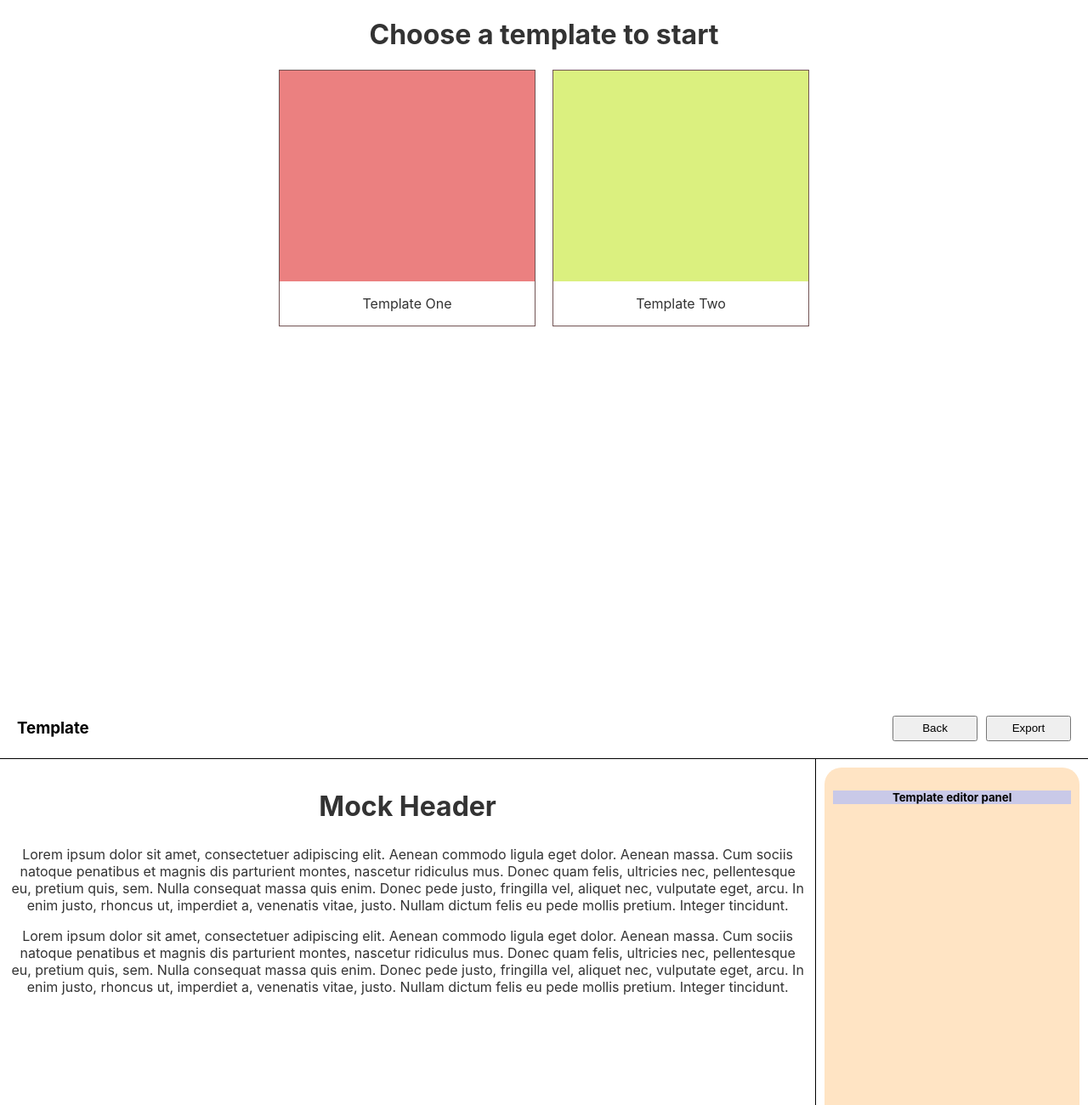
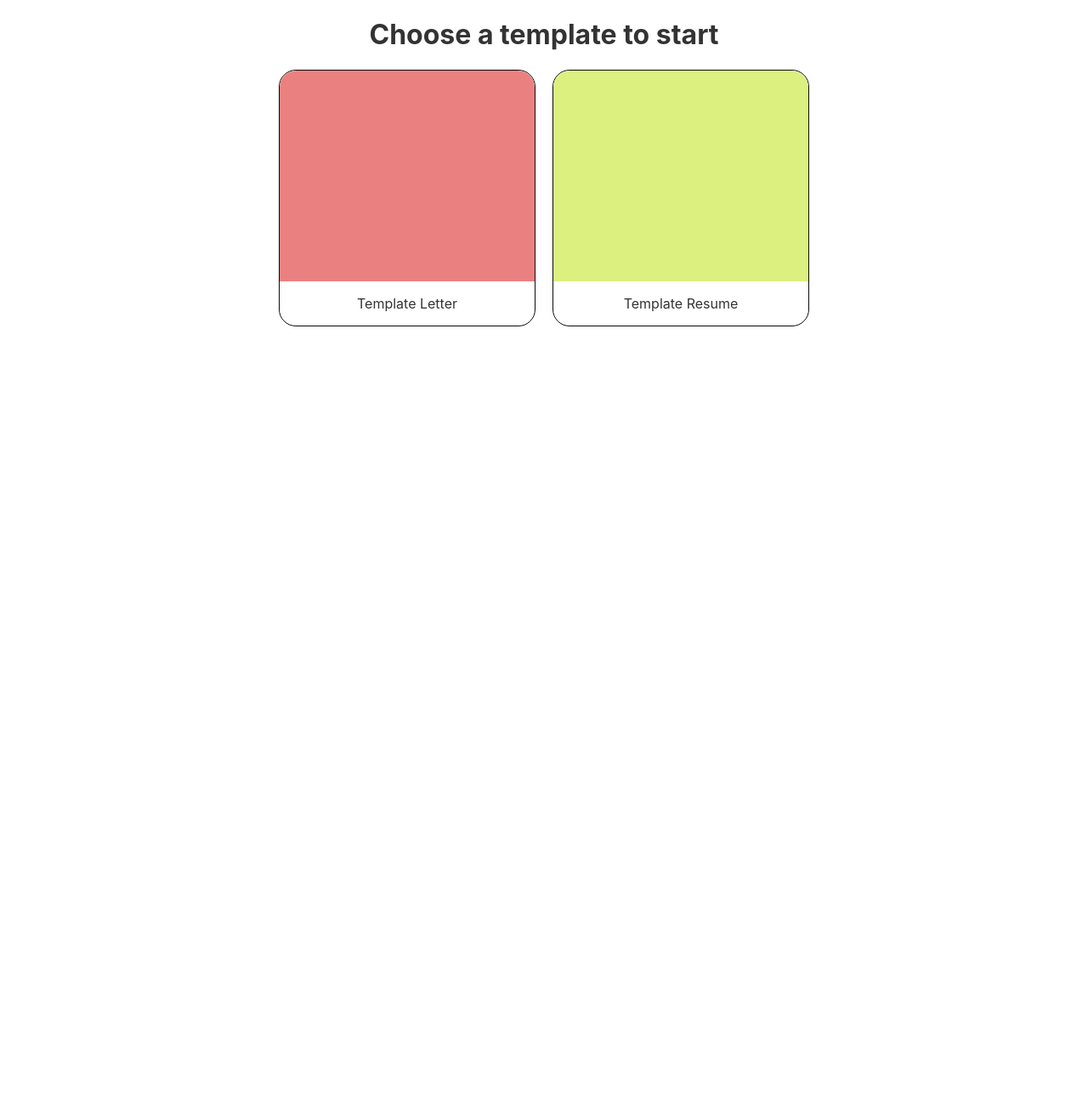
Before and after one commit to ValoQuang/flodesk-template, a React (Create React App) app: page / in a window 1280 px wide. Shown: the top 1300 px of the page at 85% size. After the commit the page ends 821 px from the top, so only its background shows below. Built offline with nearby package versions, Linux system fonts and the light colour scheme.

Commit message:
feat: add useContext, created context provider and functions

```diff
--- a/src/App.tsx
+++ b/src/App.tsx
@@ -1,13 +1,14 @@
 import "./App.css";
-import TemplateBuilder from "./pages/TemplateBuilder";
+import { TemplateProvider } from "./AppContextProvider";
 import TemplateSelector from "./pages/TemplateSelector";
 
 function App() {
   return (
-    <div className="App">
-      <TemplateSelector />
-      <TemplateBuilder />
-    </div>
+    <TemplateProvider>
+      <div className="App">
+        <TemplateSelector />
+      </div>
+    </TemplateProvider>
   );
 }
 
--- /dev/null
+++ b/src/AppContextProvider.tsx
@@ -0,0 +1,82 @@
+import { createContext, useContext, useState, ReactNode } from "react";
+import { ElementSettings, Template, TemplateContextType } from "./types";
+
+export const defaultValue: TemplateContextType = {
+  template: {
+    id: "",
+    title: "",
+    backgroundColor: "",
+    contentWidth: "",
+    headingSettings: {
+      fontSize: "",
+      fontWeight: "",
+      color: "",
+      content: "",
+    },
+    paragraphSettings: {
+      fontSize: "",
+      color: "",
+      content: "",
+    },
+  },
+  setTemplate: () => {},
+  updateHeadingSettings: () => {},
+  updateParagraphSettings: () => {},
+};
+
+const TemplateContext = createContext<TemplateContextType>(defaultValue);
+
+export const useTemplateContext = () => useContext(TemplateContext);
+
+export const TemplateProvider = ({ children }: { children: ReactNode }) => {
+  const [template, setTemplate] = useState<Template | null>(null);
+
+  const updateBackgroundColor = (newBackgroundColor: string) => {
+    if (template) {
+      setTemplate((prevTemplate) => ({
+        ...prevTemplate!,
+        backgroundColor: newBackgroundColor,
+      }));
+    }
+  };
+
+  const updateHeadingSettings = (newHeadingSettings: ElementSettings) => {
+    if (template) {
+      setTemplate((prevTemplate) => ({
+        ...prevTemplate!,
+        headingSettings: {
+          ...prevTemplate!.headingSettings,
+          ...newHeadingSettings,
+        },
+      }));
+    }
+  };
+
+  const updateParagraphSettings = (newParagraphSettings: ElementSettings) => {
+    if (template) {
+      setTemplate((prevTemplate) => ({
+        ...prevTemplate!,
+        paragraphSettings: {
+          ...prevTemplate!.paragraphSettings,
+          ...newParagraphSettings,
+        },
+      }));
+    }
+  };
+
+  return (
+    <TemplateContext.Provider
+      value={
+        {
+          template,
+          setTemplate,
+          updateHeadingSettings,
+          updateParagraphSettings,
+          updateBackgroundColor,
+        } as any
+      }
+    >
+      {children}
+    </TemplateContext.Provider>
+  );
+};
--- a/src/components/Navbar/Navbar.css
+++ b/src/components/Navbar/Navbar.css
@@ -19,4 +19,6 @@
 .navbar-button {
   width: 100px;
   height: 30px;
+  cursor: pointer;
+  border-radius: 5px;
 }
--- a/src/components/Navbar/Navbar.tsx
+++ b/src/components/Navbar/Navbar.tsx
@@ -1,8 +1,13 @@
-import React from "react";
+import { SetStateAction } from "react";
 import "./Navbar.css";
+import { useTemplateContext } from "../../AppContextProvider";
+import { Template } from "../../types";
 
 const Navbar = () => {
-  const handleBackToTemplateSelector = () => {};
+  const { setTemplate } = useTemplateContext();
+  const handleBackToTemplateSelector = () => {
+    setTemplate(null as unknown as SetStateAction<Template>);
+  };
 
   const handleExportStaticPage = () => {};
 
@@ -12,7 +17,7 @@ const Navbar = () => {
         <h3>Template</h3>
         <section>
           {" "}
-          <button className="navbar-button">Back</button>
+          <button className="navbar-button" onClick={handleBackToTemplateSelector}>Back</button>
           <button className="navbar-button">Export</button>
         </section>
       </div>
--- a/src/components/Preview/Preview.tsx
+++ b/src/components/Preview/Preview.tsx
@@ -1,71 +1,26 @@
 import React from "react";
 import "./Preview.css";
+import { useTemplateContext } from "../../AppContextProvider";
+import TemplateLetter from "../../templateList/TemplateLetter";
+import TemplateResume from "../../templateList/TemplateResume";
 
 const Preview = () => {
+  const { template } = useTemplateContext();
   const [selectEl, setSelectEl] = React.useState<string | null>(null);
 
   const handleSelectElement = (id: string) => {
     setSelectEl(id);
   };
 
-  return (
-    <div className="templateDisplay">
-      <div
-        style={{
-          width: "100%",
-          borderRadius: "20px",
-        }}
-      >
-        <h1
-          style={{
-            backgroundColor:
-              selectEl === "template-header" ? "bisque" : "transparent",
-            transition: "background-color 0.3s ease",
-          }}
-          onClick={() => handleSelectElement("template-header")}
-        >
-          Mock Header
-        </h1>
+  const renderTemplate = () => {
+    if (template?.id === "letter") {
+      return <TemplateLetter />;
+    } else {
+      return <TemplateResume />;
+    }
+  };
 
-        <p
-          style={{
-            backgroundColor:
-              selectEl === "template-paragraph" ? "bisque" : "transparent",
-            transition: "background-color 0.3s ease",
-          }}
-          onClick={() => handleSelectElement("template-paragraph")}
-        >
-          Lorem ipsum dolor sit amet, consectetuer adipiscing elit. Aenean
-          commodo ligula eget dolor. Aenean massa. Cum sociis natoque penatibus
-          et magnis dis parturient montes, nascetur ridiculus mus. Donec quam
-          felis, ultricies nec, pellentesque eu, pretium quis, sem. Nulla
-          consequat massa quis enim. Donec pede justo, fringilla vel, aliquet
-          nec, vulputate eget, arcu. In enim justo, rhoncus ut, imperdiet a,
-          venenatis vitae, justo. Nullam dictum felis eu pede mollis pretium.
-          Integer tincidunt.
-        </p>
-
-        <p
-          style={{
-            backgroundColor:
-              selectEl === "template-paragraph-2" ? "bisque" : "transparent",
-            transition: "background-color 0.3s ease",
-          }}
-          onClick={() => handleSelectElement("template-paragraph-2")}
-        >
-          Lorem ipsum dolor sit amet, consectetuer adipiscing elit. Aenean
-          commodo ligula eget dolor. Aenean massa. Cum sociis natoque penatibus
-          et magnis dis parturient montes, nascetur ridiculus mus. Donec quam
-          felis, ultricies nec, pellentesque eu, pretium quis, sem. Nulla
-          consequat massa quis enim. Donec pede justo, fringilla vel, aliquet
-          nec, vulputate eget, arcu. In enim justo, rhoncus ut, imperdiet a,
-          venenatis vitae, justo. Nullam dictum felis eu pede mollis pretium.
-          Integer tincidunt.
-        </p>
-        {selectEl}
-      </div>
-    </div>
-  );
+  return <>{renderTemplate()}</>;
 };
 
 export default Preview;
--- a/src/mockData/index.tsx
+++ b/src/mockData/index.tsx
@@ -2,8 +2,8 @@ import { Template } from "../types";
 
 const mockTemplates: Template[] = [
   {
-    id: '1',
-    title: "Template One",
+    id: 'letter',
+    title: "Template Letter",
     backgroundColor: "#eb8080",
     contentWidth: "80%",
     headingSettings: {
@@ -19,8 +19,8 @@ const mockTemplates: Template[] = [
     },
   },
   {
-    id: '2',
-    title: "Template Two",
+    id: 'resume',
+    title: "Template Resume",
     backgroundColor: "#dbf07f",
     contentWidth: "70%",
     headingSettings: {
--- a/src/pages/TemplateSelector.css
+++ b/src/pages/TemplateSelector.css
@@ -15,13 +15,16 @@
   opacity: 1;
   display: flex;
   flex-direction: column;
-  border: 1px solid rgb(114, 83, 83);
+  border: 0.5px solid rgb(10, 10, 10);
   cursor: pointer;
-  transition: transform 0.3s ease;
+  transition: transform 0.5s ease;
+  border-radius: 20px;
 }
 
 .templateSelector-box section {
   flex-grow: 1;
+  overflow: hidden;
+  border-radius: 20px 20px 0px 0px;
 }
 
 .templateSelector-box:hover {
--- a/src/pages/TemplateSelector.tsx
+++ b/src/pages/TemplateSelector.tsx
@@ -1,27 +1,46 @@
+import { ReactNode, lazy } from "react";
+import { useTemplateContext } from "../AppContextProvider";
 import { mockTemplates } from "../mockData/index";
 import { Template } from "../types";
 import "./TemplateSelector.css";
 
+const TemplateBuilder = lazy(() => import("./TemplateBuilder"));
+
 const TemplateSelector: React.FC = () => {
-  const handleSelectTemplate = () => {
-    console.log("click");
+  const { template, setTemplate } = useTemplateContext();
+
+  const handleSelectTemplate = (template: Template) => {
+    setTemplate(template);
+  };
+
+  const renderTemplateBuilder = (children: ReactNode) => {
+    return <>{template === null ? children : <TemplateBuilder />}</>;
   };
 
   return (
+    <>
+      {renderTemplateBuilder(
         <div className="templateSelector">
           <h1>Choose a template to start</h1>
           <div className="templateSelector-container">
-        {" "}
+            <>
               {mockTemplates.map((template: Template, index: number) => (
-          <div className="templateSelector-box" onClick={handleSelectTemplate}>
+                <div
+                  key={index}
+                  className="templateSelector-box"
+                  onClick={() => handleSelectTemplate(template)}
+                >
                   <section
                     style={{ backgroundColor: template.backgroundColor }}
                   ></section>
                   <p key={index}>{template.title}</p>
                 </div>
               ))}
+            </>
           </div>
         </div>
+      )}
+    </>
   );
 };
 
```
Also changed, not shown: src/types/index.ts (+10 -1 lines), src/templateList/TemplateLetter.tsx (renamed from src/components/Templates/TemplateLetter.tsx), src/templateList/TemplateResume.tsx (renamed from src/components/Templates/TemplateResume.tsx). Lines whose indentation alone changed are shown as unchanged.
